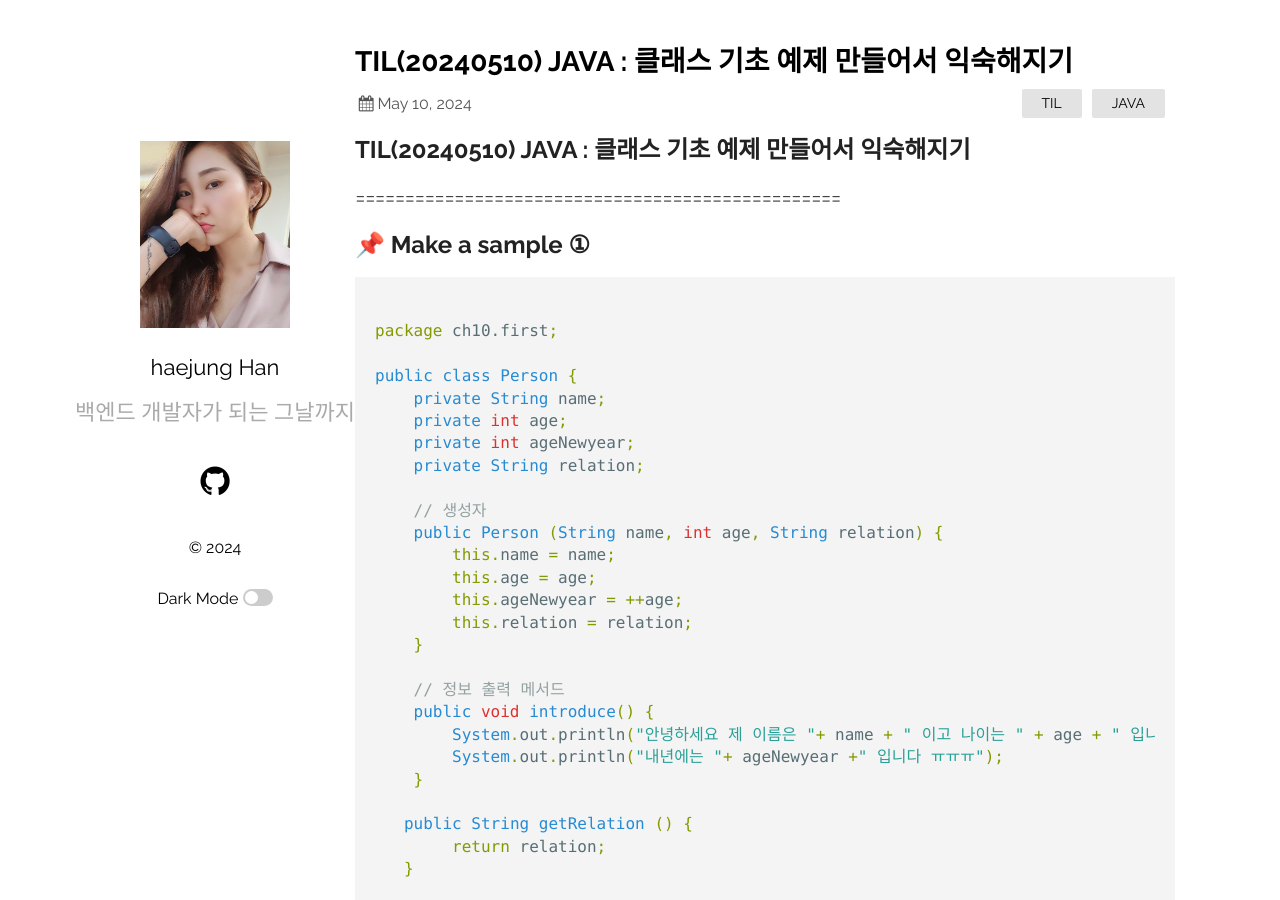
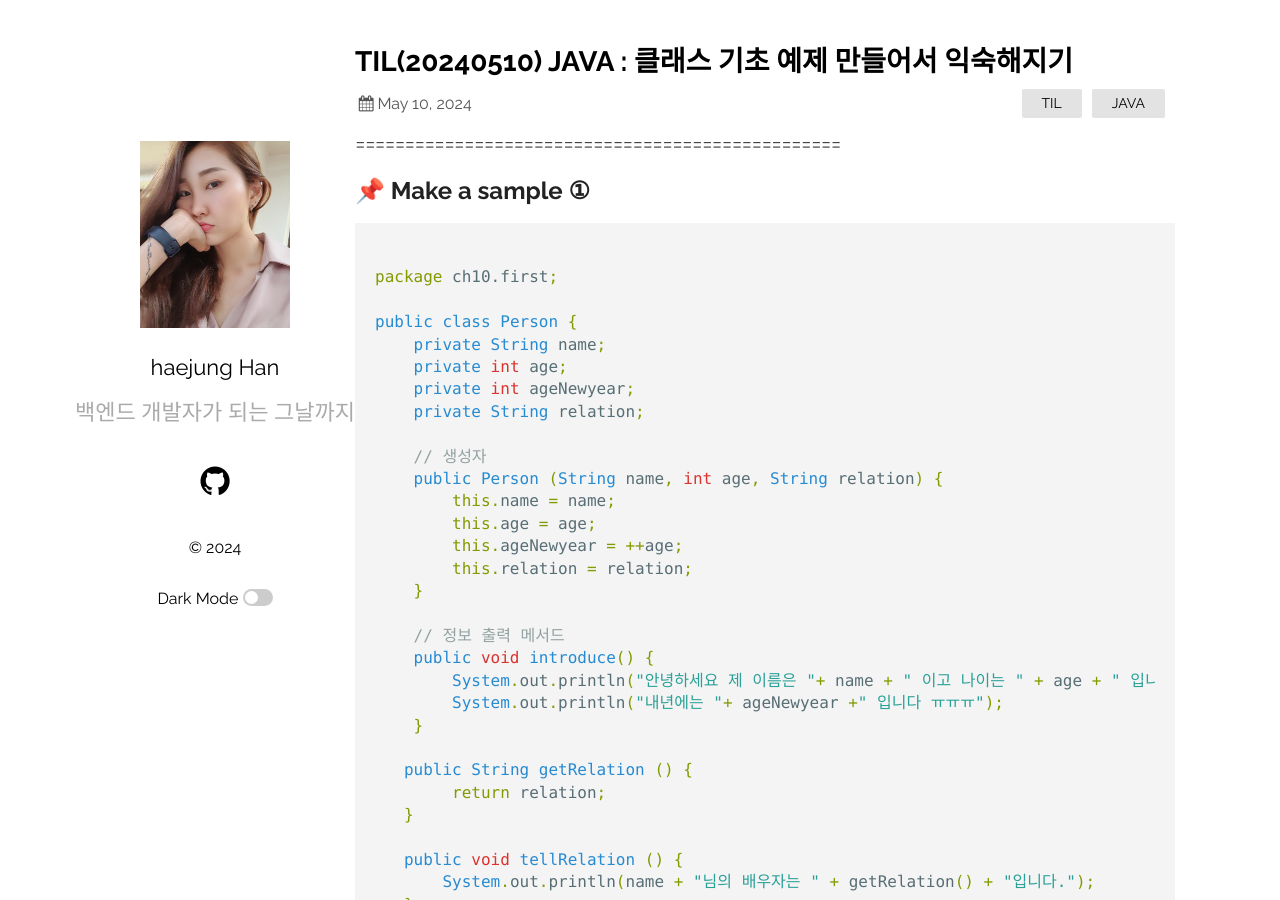
Before and after one commit to HaejungHan/HaejungHan.previous.blog, a Jekyll site: the page built from _posts/2024-05-10-ClassExample.markdown, in a window 1280 px wide and 900 px high. Built offline with Jekyll 4.4.1, drawn with Linux system fonts in a browser that asks for light colours.

Commit message:
20240510 다시수정

```diff
--- a/_posts/2024-05-08-abstract.markdown
+++ b/_posts/2024-05-08-abstract.markdown
@@ -5,7 +5,7 @@ date:   2024-05-08 14:00:32 +0900
 categories: JAVA TIL
 ---
 
-## TIL(20240508) JAVA : 추상클래스
+
 
 ---------------------------------------------------------------------------------
 
--- a/_posts/2024-05-09-interface.markdown
+++ b/_posts/2024-05-09-interface.markdown
@@ -5,7 +5,7 @@ date:  2024-05-09
 categories: JAVA TIL
 ---
 
-## TIL(20240509) JAVA : 인터페이스
+
 
 -------------------------------------------------------------------------
 
--- a/_posts/2024-05-10-ClassExample.markdown
+++ b/_posts/2024-05-10-ClassExample.markdown
@@ -5,7 +5,7 @@ date:  2024-05-10
 categories: TIL JAVA
 ---
 
-## TIL(20240510) JAVA : 클래스 기초 예제 만들어서 익숙해지기
+
 
 =================================================
 
```
